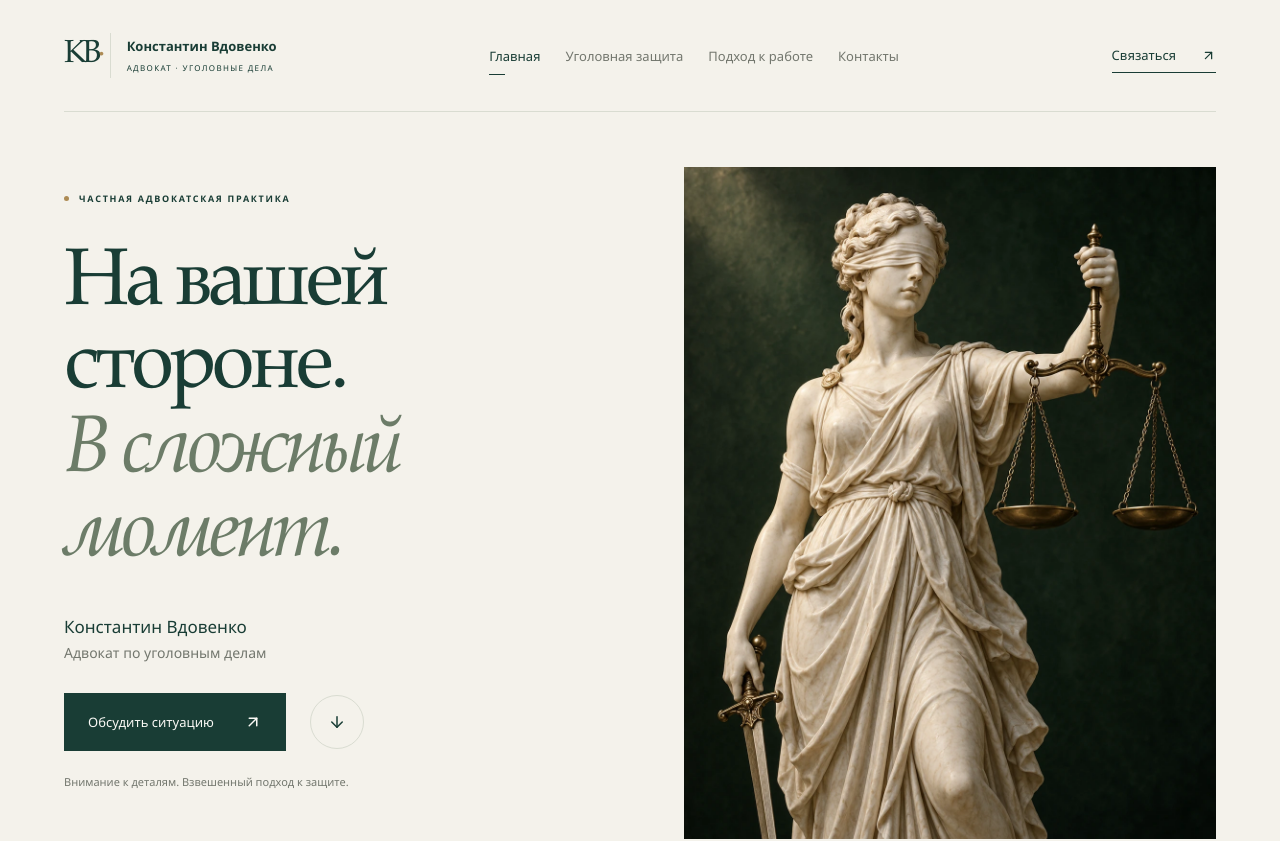
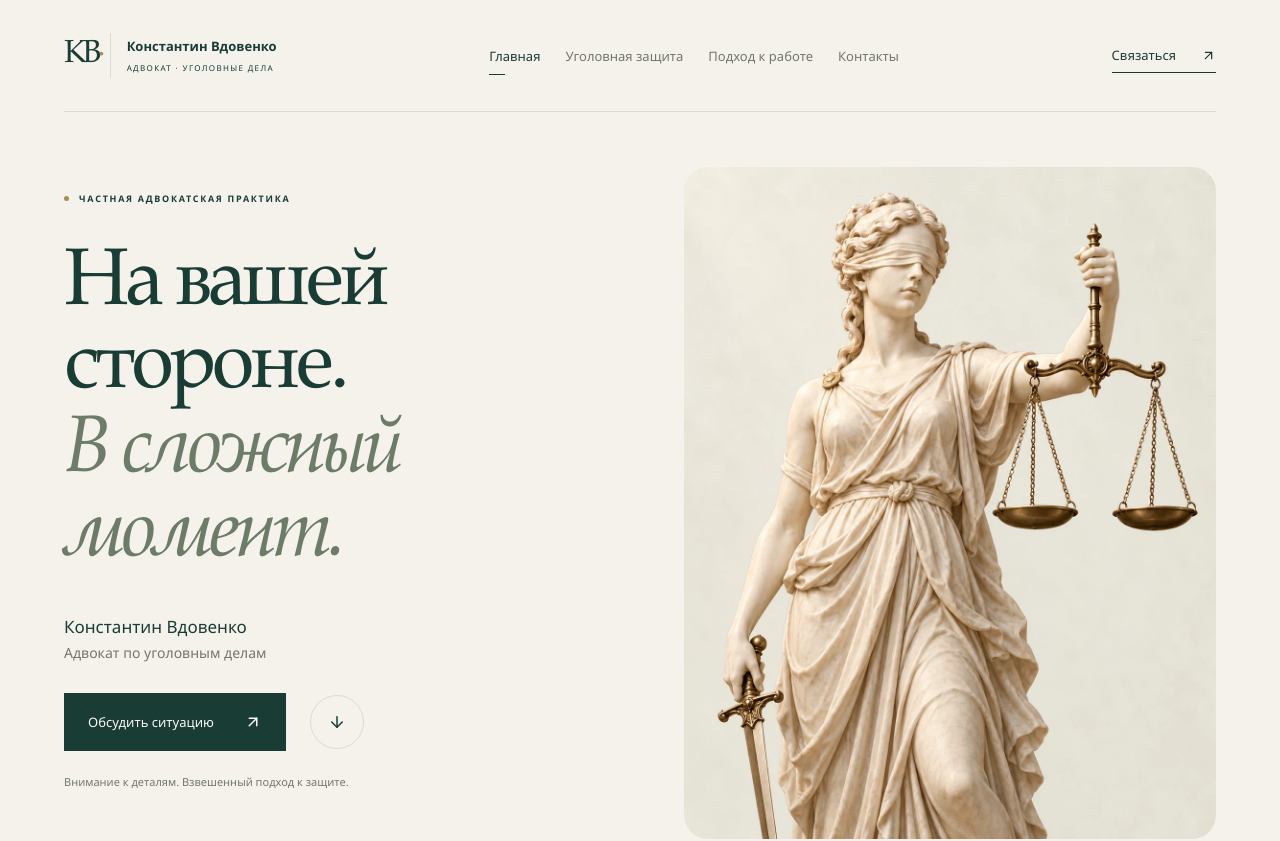
Before and after one commit to Aleks-man/advokat-vdovenko, a React (Vite) app in the folder front/: page / in a window 1280 px wide. Shown: the top 841 px of the page. Built offline with nearby package versions, Linux system fonts and the light colour scheme.

Commit message:
feat: soften Lady Justice background and round hero corners

```diff
--- a/front/src/components/Hero/Hero.css
+++ b/front/src/components/Hero/Hero.css
@@ -63,7 +63,8 @@
   min-height: 600px;
   position: relative;
   overflow: hidden;
-  background: var(--ink-dark);
+  background: var(--paper);
+  border-radius: 24px;
 }
 .hero-image {
   display: block;
```
Also changed, not shown: front/src/assets/justice-hero.webp, 1 other file (tests, documents, lock files or other folders).
